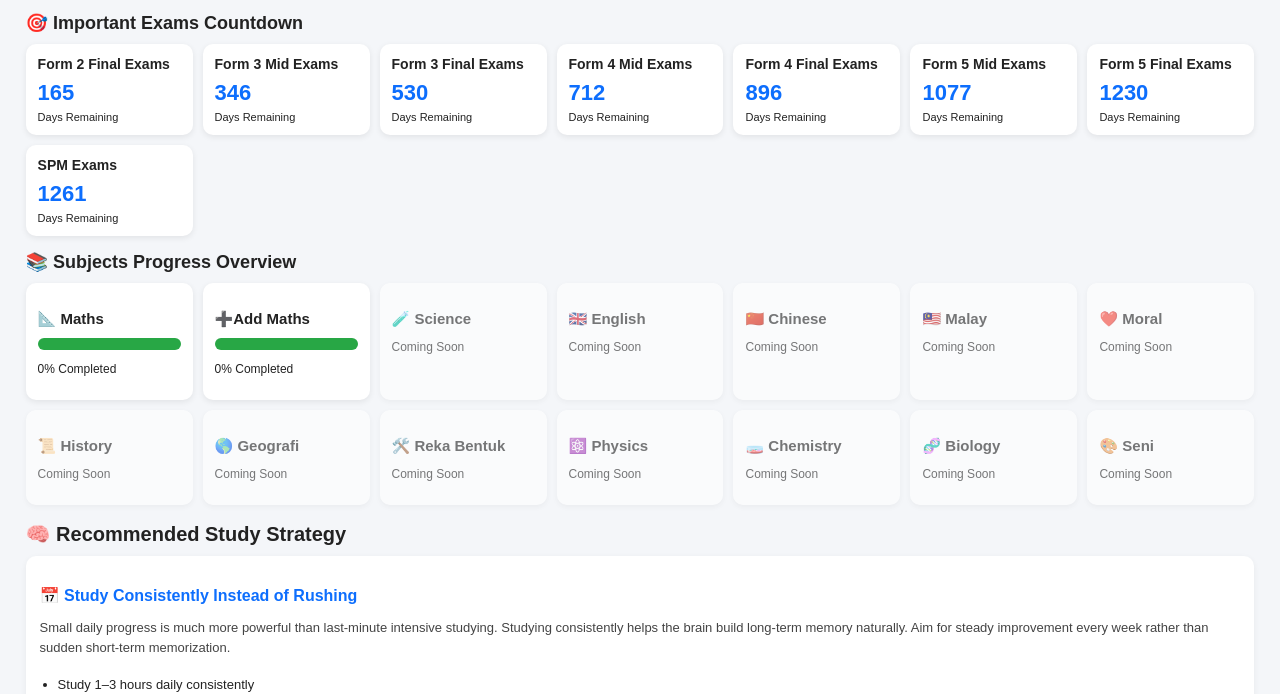
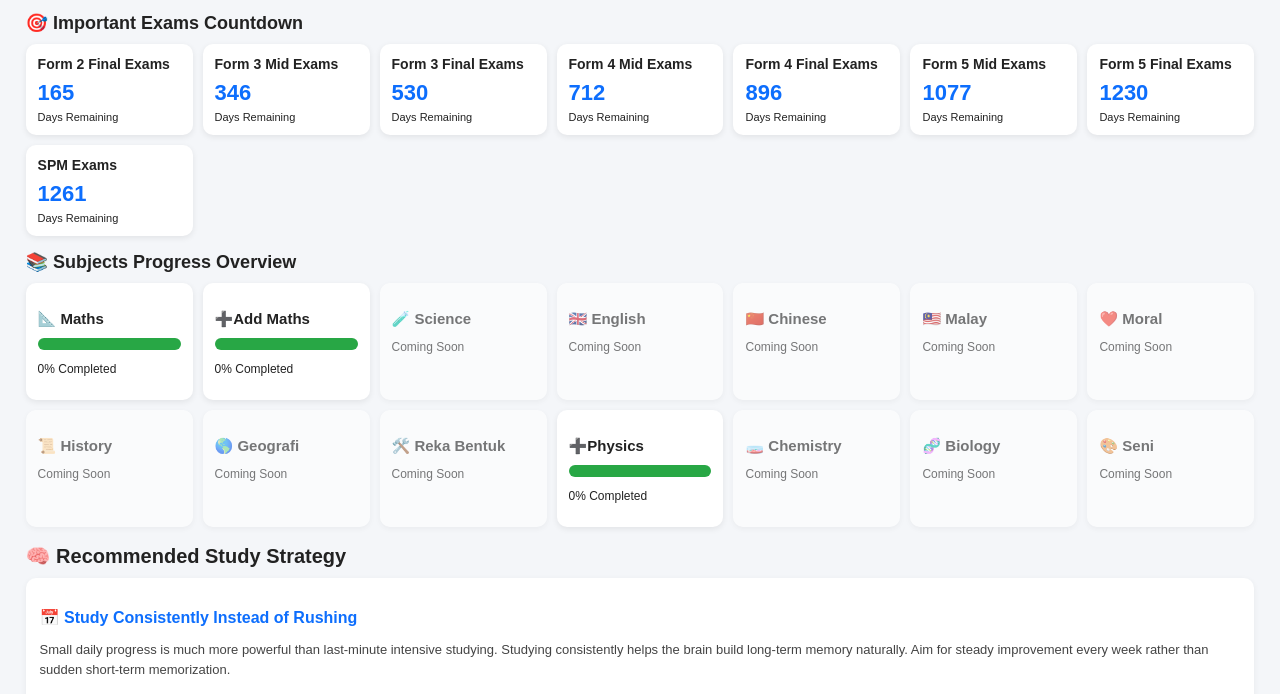
Before and after one commit to pp-nextgen-dba/study-dashboard, a plain HTML site: page index.html in a window 1280 px wide. Shown: the part 83-777 px from the top of the page. Drawn offline with Linux system fonts and the light colour scheme; no server answers.

Commit message:
Update index.html

```diff
--- a/index.html
+++ b/index.html
@@ -171,10 +171,29 @@ href="css/style.css">
                 <p>Coming Soon</p>
             </div>
 
-            <div class="subject-card disabled">
-                <h3>⚛️ Physics</h3>
-                <p>Coming Soon</p>
-            </div>
+            <!-- Physics -->
+
+            <a class="subject-card"
+            href="subjects/physics.html">
+
+                <h3>➕Physics</h3>
+
+                <div class="progress-bar">
+
+                    <div
+                        class="progress-fill"
+                        id="physicsProgressBar"
+                    ></div>
+
+                </div>
+
+                <p id="physicsProgressText">
+                    0% Completed
+                </p>
+
+            </a>
+
+
 
             <div class="subject-card disabled">
                 <h3>🧫 Chemistry</h3>
```
